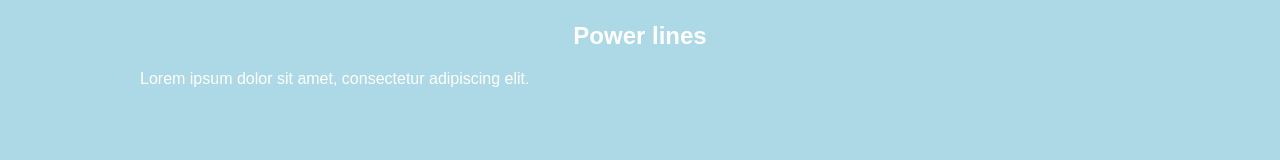
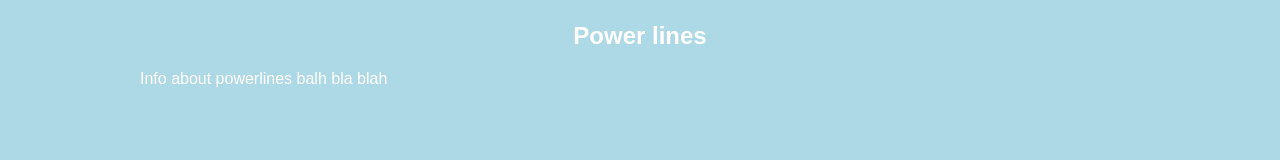
Before and after one commit to sarahkneebone/mddn201, a plain HTML site: page index.html in a window 1280 px wide. Shown: the part 2308-2468 px from the top of the page. Drawn offline with Linux system fonts and the light colour scheme.

Commit message:
power line update
blah blah

```diff
--- a/index.html
+++ b/index.html
@@ -142,7 +142,7 @@
 		<header>
 		<section id="four">
 			<h1 align="center">Power lines</h1>
-			<p>Lorem ipsum dolor sit amet, consectetur adipiscing elit.</p>
+			<p>Info about powerlines balh bla blah</p>
 		</section>
 		</header>
 
```
